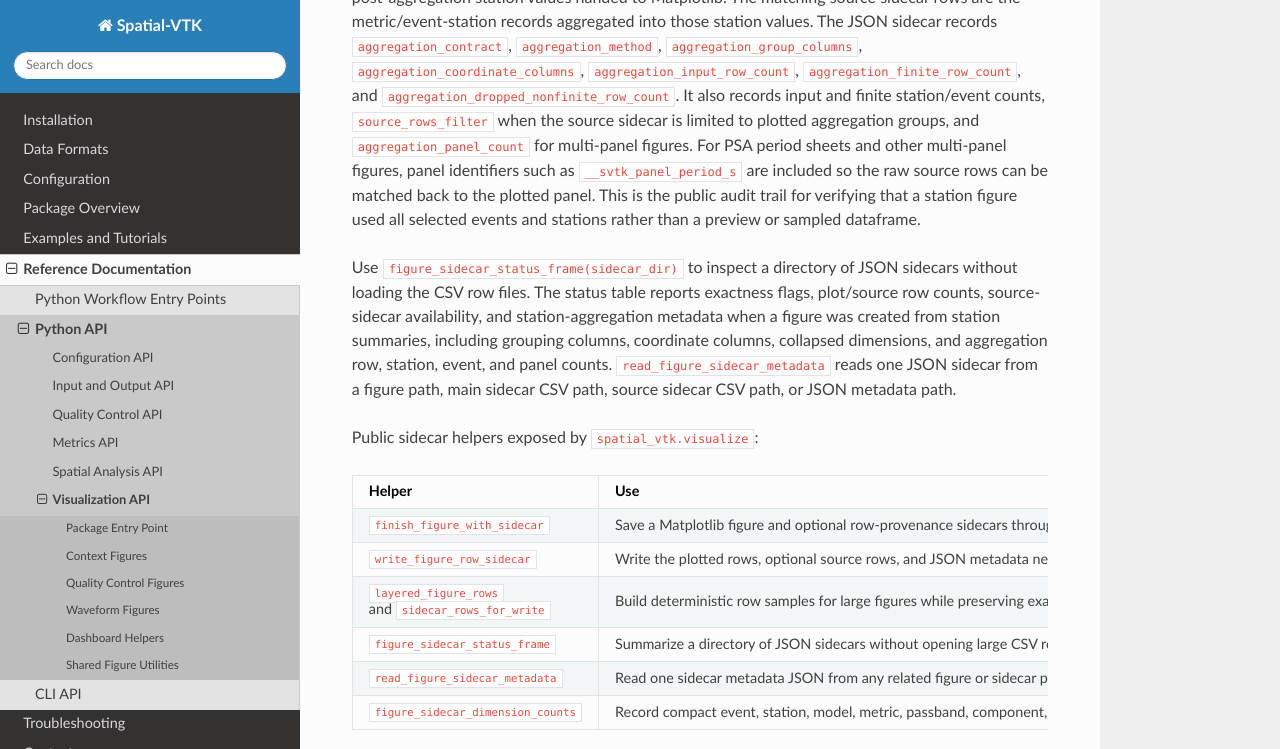
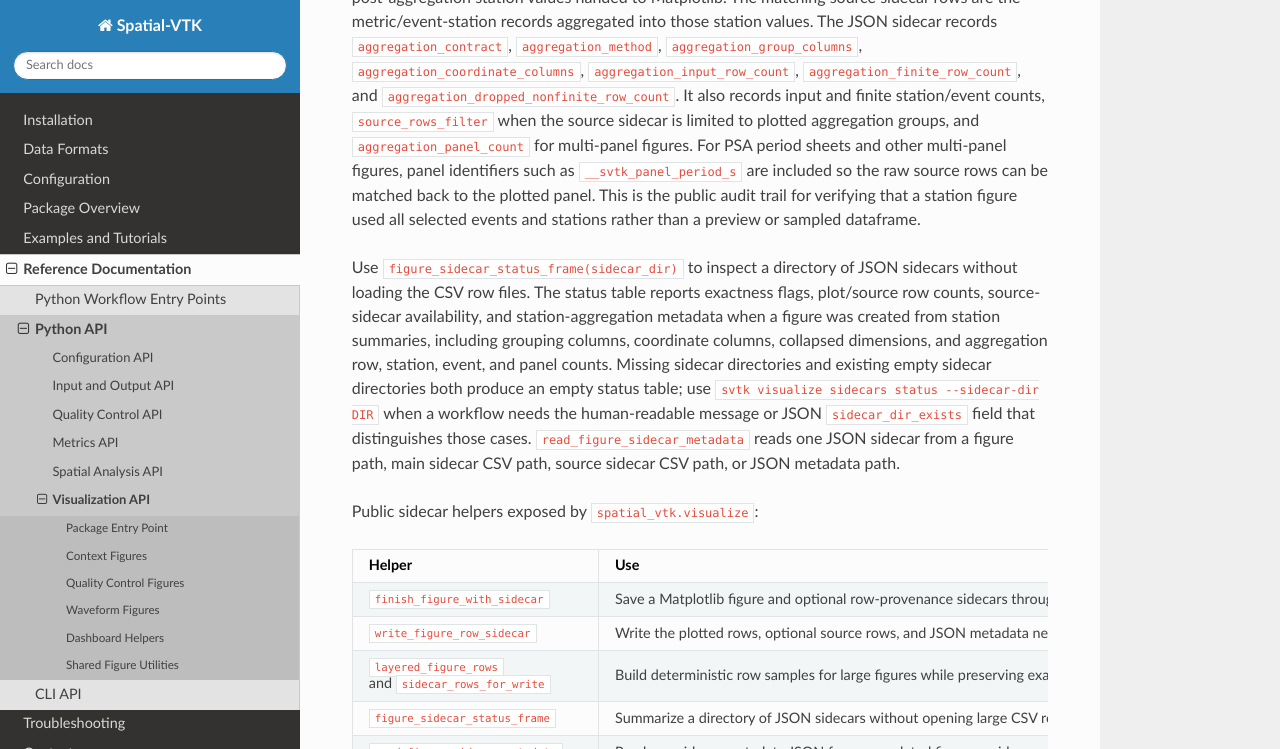
Before and after one commit to bcbirkel/spatial-vtk, a Sphinx documentation site: the page built from docs/reference/api/visualize.rst, in a window 1280 px wide and 900 px high, scrolled down 6095 px, cut to the strip 0-749 px from the top of the window. Built offline with Sphinx 7.4.7 and the Read the Docs theme 3.1.0, drawn with Linux system fonts in a browser that asks for light colours.

Commit message:
Document sidecar status contract

```diff
--- a/docs/changelog.rst
+++ b/docs/changelog.rst
@@ -160,6 +160,8 @@ Changelog
   - Clarified ``svtk visualize sidecars status`` output so missing sidecar
     directories are reported separately from existing directories with no JSON
     sidecars.
+  - Documented the sidecar status JSON ``sidecar_dir_exists`` field so notebook
+    and script audits can tell missing sidecar directories from empty ones.
   - Made ``svtk spatial status`` print artifact labels, output keys, and
     Step 3/Step 4 rebuild guidance in its human-readable output instead of
     the lower-level path-key readiness table.
--- a/docs/reference/api/visualize.rst
+++ b/docs/reference/api/visualize.rst
@@ -365,6 +365,10 @@ exactness flags, plot/source row counts, source-sidecar availability, and
 station-aggregation metadata when a figure was created from station summaries,
 including grouping columns, coordinate columns, collapsed dimensions, and
 aggregation row, station, event, and panel counts.
+Missing sidecar directories and existing empty sidecar directories both produce
+an empty status table; use ``svtk visualize sidecars status --sidecar-dir DIR``
+when a workflow needs the human-readable message or JSON
+``sidecar_dir_exists`` field that distinguishes those cases.
 ``read_figure_sidecar_metadata`` reads one JSON sidecar from a figure path,
 main sidecar CSV path, source sidecar CSV path, or JSON metadata path.
 
```
Also changed, not shown: 2 other files.
